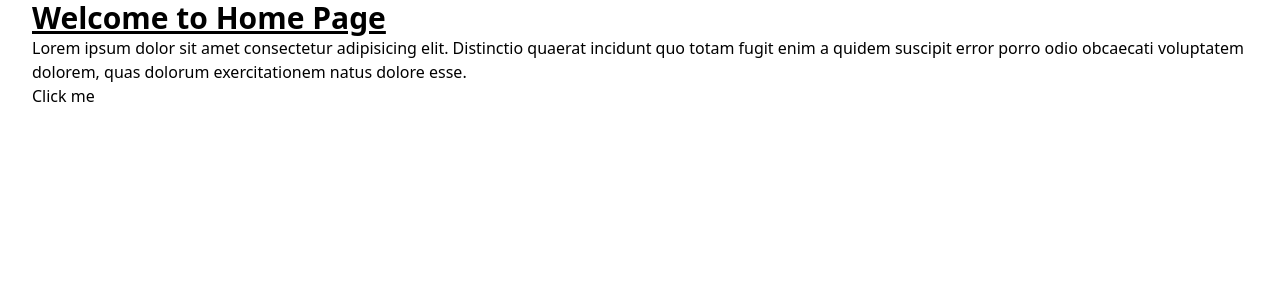
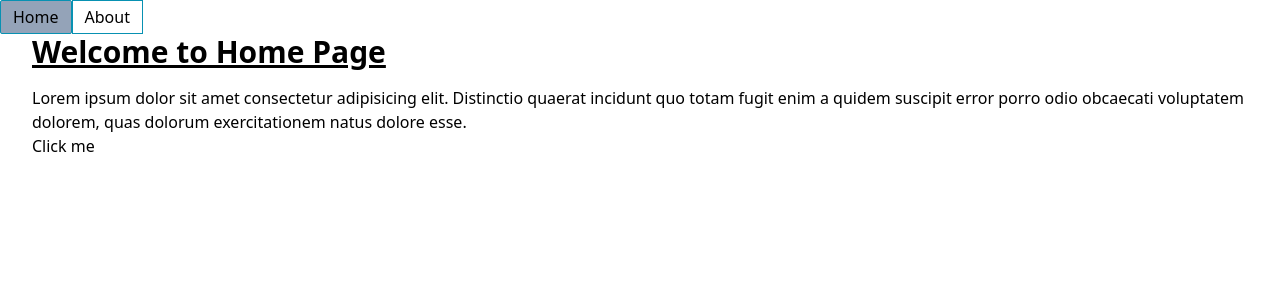
Before and after one commit to MariusAskelovic/10_react_router_tailwind, a React (Vite) app: page / in a window 1280 px wide. Shown: the top 300 px of the page. Built offline with nearby package versions, Linux system fonts and the light colour scheme.

Commit message:
activePage

```diff
--- a/src/App.jsx
+++ b/src/App.jsx
@@ -1,9 +1,32 @@
+import { useState } from 'react';
+import AboutPage from './pages/AboutPage';
 import HomePage from './pages/HomePage';
 
 export default function App() {
+  const [activePage, setActivePage] = useState(1);
+
   return (
     <div>
-      <HomePage />
+      <div>
+        <button
+          onClick={() => {
+            setActivePage(1);
+          }}
+          className="border hover:bg-slate-400 border-cyan-600 p-3 rounded-sm px-3 py-1"
+        >
+          Home
+        </button>
+        <button
+          onClick={() => {
+            setActivePage(2);
+          }}
+          className="border hover:bg-slate-400 border-cyan-600 p-3 borderrounder-sm px-3 py-1"
+        >
+          About
+        </button>
+      </div>
+      {activePage === 1 && <HomePage />}
+      {activePage === 2 && <AboutPage />}
     </div>
   );
 }
--- /dev/null
+++ b/src/pages/AboutPage.jsx
@@ -0,0 +1,9 @@
+export default function AboutPage() {
+  return (
+    <div className="container">
+      <h1 className="text-3xl font-bold underline pb-4">About page</h1>
+      <p className="">This is all about us</p>
+      <button>Click me</button>
+    </div>
+  );
+}
--- a/src/pages/HomePage.jsx
+++ b/src/pages/HomePage.jsx
@@ -1,8 +1,10 @@
 export default function HomePage() {
   return (
     <div className="container">
-      <h1 className="text-3xl font-bold underline">Welcome to Home Page</h1>
-      <p>
+      <h1 className="text-3xl font-bold underline pb-4">
+        Welcome to Home Page
+      </h1>
+      <p className="">
         Lorem ipsum dolor sit amet consectetur adipisicing elit. Distinctio
         quaerat incidunt quo totam fugit enim a quidem suscipit error porro odio
         obcaecati voluptatem dolorem, quas dolorum exercitationem natus dolore
```
